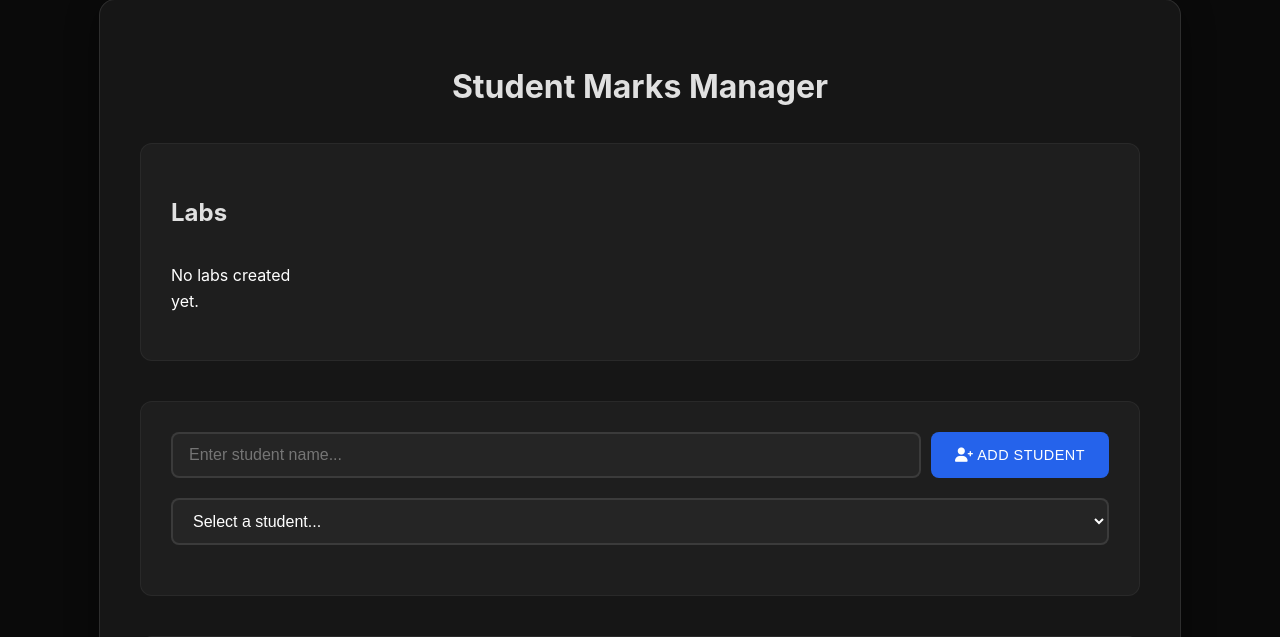
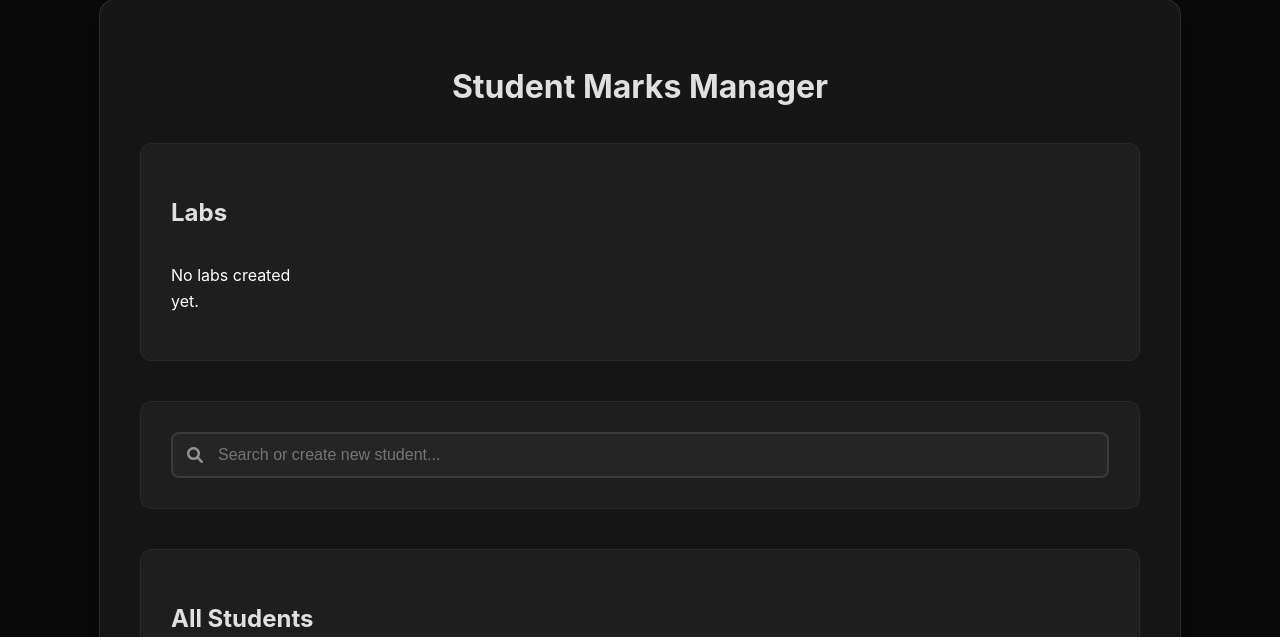
Before and after one commit to MohammadLab/student-marking-manager, a Flask app: page / in a window 1280 px wide. Shown: the part 41-678 px from the top of the page. Run offline with Flask 3, Linux system fonts and the light colour scheme; data that the repository does not hold is empty.

Commit message:
feat: Implement enhanced student search and create interface with dynamic results

```diff
--- a/app.py
+++ b/app.py
@@ -36,7 +36,7 @@ def handle_students():
 
         students_df = pd.concat([students_df, new_student], ignore_index=True)
         students_df.to_csv('students.csv', index=False)
-        return jsonify({"status": "success"})
+        return jsonify({"status": "success", "student_id": int(new_id)})
 
 @app.route('/api/search_student', methods=['GET'])
 def search_student():
--- a/static/style.css
+++ b/static/style.css
@@ -170,50 +170,77 @@ h1 {
     border: 1px solid rgba(255, 255, 255, 0.05);
 }
 
-.create-student {
-    display: flex;
-    gap: 10px;
-    margin-bottom: 20px;
+.student-search-container {
+    position: relative;
+    width: 100%;
 }
 
-.create-student input {
-    flex: 1;
-    padding: 12px 16px;
-    border: 2px solid rgba(255, 255, 255, 0.1);
-    border-radius: 8px;
-    background-color: #252525;
-    color: #ffffff;
+.search-input-wrapper {
+    position: relative;
+    width: 100%;
 }
 
-.student-select-section {
-    margin: 20px 0;
+.search-icon {
+    position: absolute;
+    left: 16px;
+    top: 50%;
+    transform: translateY(-50%);
+    color: rgba(255, 255, 255, 0.5);
 }
 
-#studentSelect {
+#studentSearch {
     width: 100%;
-    padding: 12px 16px;
+    padding: 12px 16px 12px 45px;
     border: 2px solid rgba(255, 255, 255, 0.1);
     border-radius: 8px;
     background-color: #252525;
     color: #ffffff;
     font-size: 1rem;
-    cursor: pointer;
+    transition: all 0.3s ease;
 }
 
-#studentSelect:hover {
-    border-color: rgba(255, 255, 255, 0.2);
-}
-
-#studentSelect:focus {
+#studentSearch:focus {
     border-color: #2563eb;
     outline: none;
     box-shadow: 0 0 0 3px rgba(37, 99, 235, 0.2);
 }
 
-#studentSelect option {
+.search-results {
+    position: absolute;
+    top: 100%;
+    left: 0;
+    right: 0;
     background-color: #252525;
-    color: #ffffff;
-    padding: 12px;
+    border-radius: 8px;
+    margin-top: 8px;
+    box-shadow: 0 4px 12px rgba(0, 0, 0, 0.2);
+    border: 1px solid rgba(255, 255, 255, 0.1);
+    z-index: 1000;
+    max-height: 300px;
+    overflow-y: auto;
+    display: none;
+}
+
+.search-result-item {
+    padding: 12px 16px;
+    cursor: pointer;
+    transition: background-color 0.2s ease;
+    display: flex;
+    align-items: center;
+    gap: 10px;
+}
+
+.search-result-item:hover {
+    background-color: #2d2d2d;
+}
+
+.create-new-option {
+    border-top: 1px solid rgba(255, 255, 255, 0.1);
+    color: #2563eb;
+}
+
+.create-new-option i {
+    color: #2563eb;
 }
 
 .marks-section {
--- a/templates/index.html
+++ b/templates/index.html
@@ -44,15 +44,12 @@
         </div>
 
         <div class="student-section">
-            <div class="create-student">
-                <input type="text" id="newStudentName" placeholder="Enter student name...">
-                <button onclick="createStudent()"><i class="fas fa-user-plus"></i> Add Student</button>
-            </div>
-
-            <div class="student-select-section">
-                <select id="studentSelect" onchange="handleStudentSelect(this)">
-                    <option value="">Select a student...</option>
-                </select>
+            <div class="student-search-container">
+                <div class="search-input-wrapper">
+                    <i class="fas fa-search search-icon"></i>
+                    <input type="text" id="studentSearch" placeholder="Search or create new student..." autocomplete="off">
+                </div>
+                <div id="searchResults" class="search-results"></div>
             </div>
         </div>
 
@@ -272,18 +269,72 @@
         // Load students dropdown when page loads
         window.addEventListener('load', loadStudentsDropdown);
 
-        async function loadStudentsDropdown() {
-            const response = await fetch('/api/students');
-            const students = await response.json();
+        let searchTimeout;
+        const searchResults = document.getElementById('searchResults');
+        const searchInput = document.getElementById('studentSearch');
 
-            const studentSelect = document.getElementById('studentSelect');
-            studentSelect.innerHTML = '<option value="">Select a student...</option>' +
-                students.map(student =>
-                    `<option value="${student.student_id}" data-name="${student.name}">
+        searchInput.addEventListener('input', function(e) {
+            clearTimeout(searchTimeout);
+            const query = e.target.value.trim();
+
+            if (query.length === 0) {
+                searchResults.style.display = 'none';
+                return;
+            }
+
+            searchTimeout = setTimeout(async () => {
+                const response = await fetch(`/api/search_student?query=${encodeURIComponent(query)}`);
+                const students = await response.json();
+
+                let resultsHtml = students.map(student => `
+                    <div class="search-result-item" onclick="selectStudent(${student.student_id}, '${student.name}')">
+                        <i class="fas fa-user"></i>
                         ${student.name}
-                    </option>`
-                ).join('');
+                    </div>
+                `).join('');
+
+                // Add create new option if no exact match
+                if (!students.some(s => s.name.toLowerCase() === query.toLowerCase())) {
+                    resultsHtml += `
+                        <div class="search-result-item create-new-option" onclick="createNewStudent('${query}')">
+                            <i class="fas fa-plus"></i>
+                            Create new student: ${query}
+                        </div>
+                    `;
+                }
+
+                searchResults.innerHTML = resultsHtml;
+                searchResults.style.display = 'block';
+            }, 300);
+        });
+
+        async function createNewStudent(name) {
+            const response = await fetch('/api/students', {
+                method: 'POST',
+                headers: {
+                    'Content-Type': 'application/json',
+                },
+                body: JSON.stringify({ name: name })
+            });
+
+            if (response.ok) {
+                const data = await response.json();
+                searchInput.value = name;
+                searchResults.style.display = 'none';
+                await loadStudentsTable();
+                selectStudent(data.student_id, name);
+            } else {
+                const error = await response.json();
+                alert(error.message || 'Failed to create student');
+            }
         }
+
+        // Close search results when clicking outside
+        document.addEventListener('click', function(e) {
+            if (!searchResults.contains(e.target) && e.target !== searchInput) {
+                searchResults.style.display = 'none';
+            }
+        });
 
         function handleStudentSelect(selectElement) {
             const selectedOption = selectElement.options[selectElement.selectedIndex];
```
